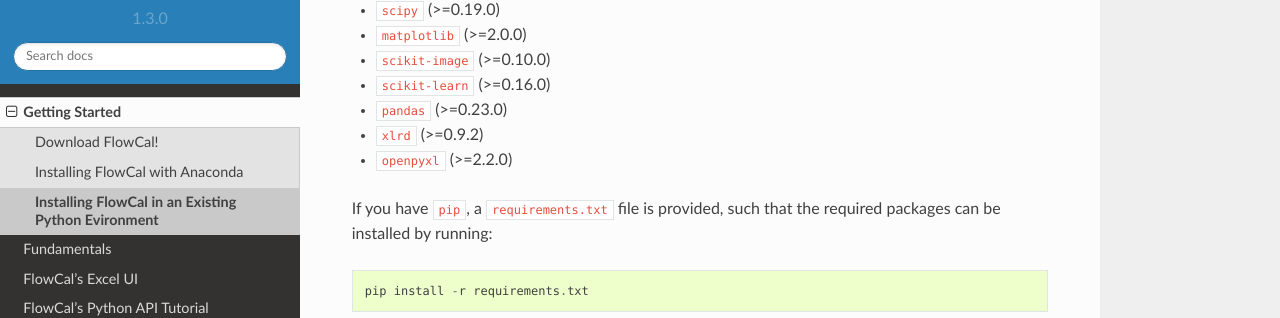
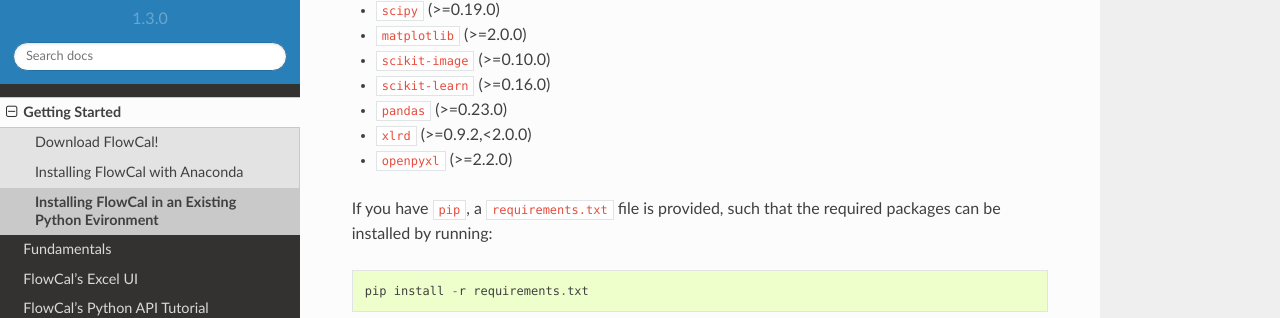
Before and after one commit to taborlab/FlowCal, a Sphinx documentation site: the page built from doc/getting_started/install_python.rst, in a window 1280 px wide and 900 px high, scrolled down 428 px. Shown: the part 133-451 px from the top of the window. Built offline with Sphinx 7.4.7 and the Read the Docs theme 2.0.0, drawn with Linux system fonts in a browser that asks for light colours.

Commit message:
Avoid new versions of the xlrd package.
xlrd reads Excel files, but its ability to read .xlsx files was
recently removed and it's no longer actively maintained. FlowCal
still requires xlrd to read .xlsx files with old versions of
pandas where the alternative (and now recommended) openpyxl engine
is not recognized. This fix avoids the new versions of xlrd to
ensure it can still read .xlsx files. (FlowCal still uses openpyxl
first where available.)

```diff
--- a/doc/getting_started/install_python.rst
+++ b/doc/getting_started/install_python.rst
@@ -17,7 +17,7 @@
 * ``scikit-image`` (>=0.10.0)
 * ``scikit-learn`` (>=0.16.0)
 * ``pandas`` (>=0.23.0)
-* ``xlrd`` (>=0.9.2)
+* ``xlrd`` (>=0.9.2,<2.0.0)
 * ``openpyxl`` (>=2.2.0)
 
 If you have ``pip``, a ``requirements.txt`` file is provided, such that the required packages can be installed by running::
--- a/requirements.txt
+++ b/requirements.txt
@@ -6,5 +6,5 @@
 scikit-image>=0.10.0
 scikit-learn>=0.16.0
 pandas>=0.23.0
-xlrd>=0.9.2
+xlrd>=0.9.2,<2.0.0
 openpyxl>=2.2.0
--- a/setup.py
+++ b/setup.py
@@ -94,7 +94,7 @@
                       'scikit-image>=0.10.0',
                       'scikit-learn>=0.16.0',
                       'pandas>=0.23.0',
-                      'xlrd>=0.9.2',
+                      'xlrd>=0.9.2,<2.0.0',
                       'openpyxl>=2.2.0'],
 
     # List additional groups of dependencies here (e.g. development
```
